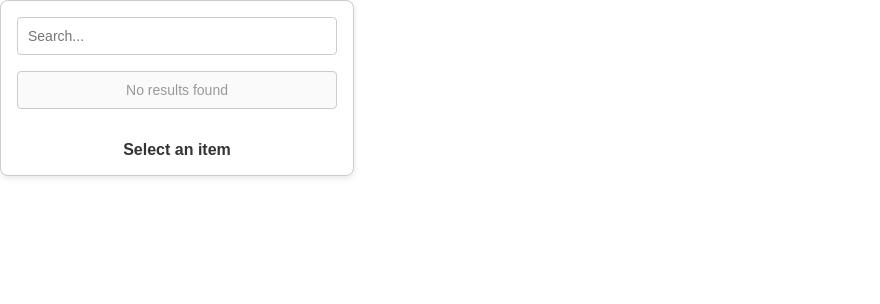
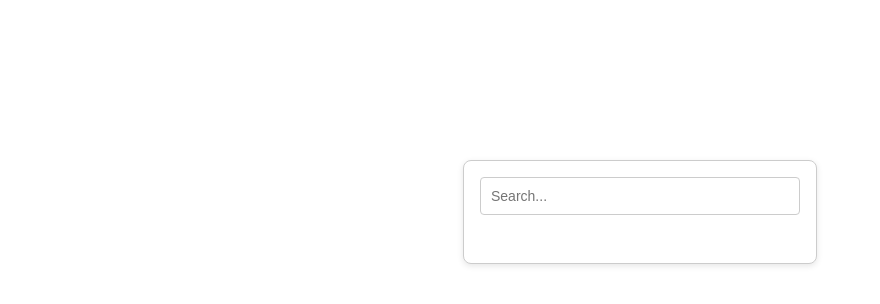
Before and after one commit to dmitriinaletov/dmitriinaletov-mase-data-dropdown, a React (Create React App) app: page / in a window 1280 px wide. Shown: the top 304 px of the page, without its empty margins (0-880 px from the left). Built offline with nearby package versions, Linux system fonts and the light colour scheme.

Commit message:
changed styles of dropdown

```diff
--- a/package.json
+++ b/package.json
@@ -13,6 +13,7 @@
     "react": "^19.0.0",
     "react-dom": "^19.0.0",
     "react-scripts": "5.0.1",
+    "react-tether": "^3.0.3",
     "typescript": "^4.4.2",
     "web-vitals": "^2.1.0"
   },
--- a/src/components/DataDropdown/DataDropdown.css
+++ b/src/components/DataDropdown/DataDropdown.css
@@ -6,6 +6,12 @@
   background-color: #fff;
   padding: 16px;
   box-shadow: 0 2px 6px rgba(0, 0, 0, 0.1);
+  position: fixed;
+  left: 50%;
+  top: 20%;
+  transform: translateX(-50%);
+  max-height: 80vh;
+  overflow-y: auto;
 }
 
 .data-dropdown input {
@@ -16,13 +22,12 @@
   border-radius: 4px;
   font-size: 14px;
   box-sizing: border-box;
+  outline: none;
 }
 
 .data-dropdown .dropdown-list {
   max-height: 240px;
   overflow-y: auto;
-  border: 1px solid #ccc;
-  border-radius: 4px;
   background-color: #fafafa;
   margin-bottom: 12px;
 }
@@ -36,13 +41,6 @@
 
 .data-dropdown .dropdown-item:hover {
   background-color: #f0f0f0;
-}
-
-.data-dropdown .no-results {
-  padding: 10px;
-  color: #999;
-  font-size: 14px;
-  text-align: center;
 }
 
 .data-dropdown .pagination {
--- a/src/components/DataDropdown/DataDropdown.tsx
+++ b/src/components/DataDropdown/DataDropdown.tsx
@@ -1,5 +1,4 @@
 import React, { useState, useEffect, useCallback } from "react";
-
 import "./DataDropdown.css";
 
 export type DataPage<T> = {
@@ -34,7 +33,6 @@ export const DataDropdown = <T,>({
   const [searchText, setSearchText] = useState<string>("");
   const [dataPage, setDataPage] = useState<DataPage<T> | null>(null);
 
-  // Function to start a text search
   const startSearch = useCallback(
     async (text: string) => {
       const cursor = await dataSource.startFulltextSearch(text);
@@ -44,23 +42,10 @@ export const DataDropdown = <T,>({
     [dataSource]
   );
 
-  // Function to handle item click
   const handleItemClick = (item: T) => {
     onChangeValue(item);
   };
 
-  // Render the current value
-  const renderCurrentValue = () => {
-    if (onRenderCurrentValue) {
-      return onRenderCurrentValue(value); // Use provided render function if available
-    }
-
-    if (value === null) return "Select an item";
-
-    return dataSource.getDisplayName(value); // Display the name via getDisplayName
-  };
-
-  // Function to load the next page
   const loadNextPage = async () => {
     if (dataPage?.nextPageCursor) {
       const nextPage = await dataSource.getNextPage(
@@ -71,7 +56,6 @@ export const DataDropdown = <T,>({
     }
   };
 
-  // Function to load the previous page
   const loadPrevPage = async () => {
     if (dataPage?.prevPageCursor) {
       const prevPage = await dataSource.getPrevPage(
@@ -82,10 +66,9 @@ export const DataDropdown = <T,>({
     }
   };
 
-  // Handle click on the input field to load the first page
   const handleDropdownClick = () => {
     if (!dataPage) {
-      startSearch(""); // Load the first page when the dropdown is clicked
+      startSearch("");
     }
   };
 
@@ -97,12 +80,10 @@ export const DataDropdown = <T,>({
     }
   }, [searchText, startSearch]);
 
-  // Function to render each list item
   const renderItem = (item: T) => {
     if (onRenderItemValue) {
       return onRenderItemValue(item);
     }
-
     return dataSource.getDisplayName(item);
   };
 
@@ -112,12 +93,11 @@ export const DataDropdown = <T,>({
         type="text"
         value={searchText}
         onChange={(e) => setSearchText(e.target.value)}
-        onFocus={handleDropdownClick} // Trigger the first page load on input focus
+        onFocus={handleDropdownClick}
         placeholder="Search..."
       />
       <div className="dropdown-list">
-        {dataPage?.data.length ? (
-          dataPage.data.map((item, index) => (
+        {dataPage?.data.map((item, index) => (
           <div
             key={index}
             className="dropdown-item"
@@ -125,10 +105,7 @@ export const DataDropdown = <T,>({
           >
             {renderItem(item)}
           </div>
-          ))
-        ) : (
-          <div className="no-results">No results found</div>
-        )}
+        ))}
       </div>
       <div className="pagination">
         {dataPage?.prevPageCursor && (
@@ -142,7 +119,6 @@ export const DataDropdown = <T,>({
           </button>
         )}
       </div>
-      <div className="current-value">{renderCurrentValue()}</div>
     </div>
   );
 };
```
Also changed, not shown: 1 other file (tests, documents, lock files or other folders). Lines whose indentation alone changed are shown as unchanged.
